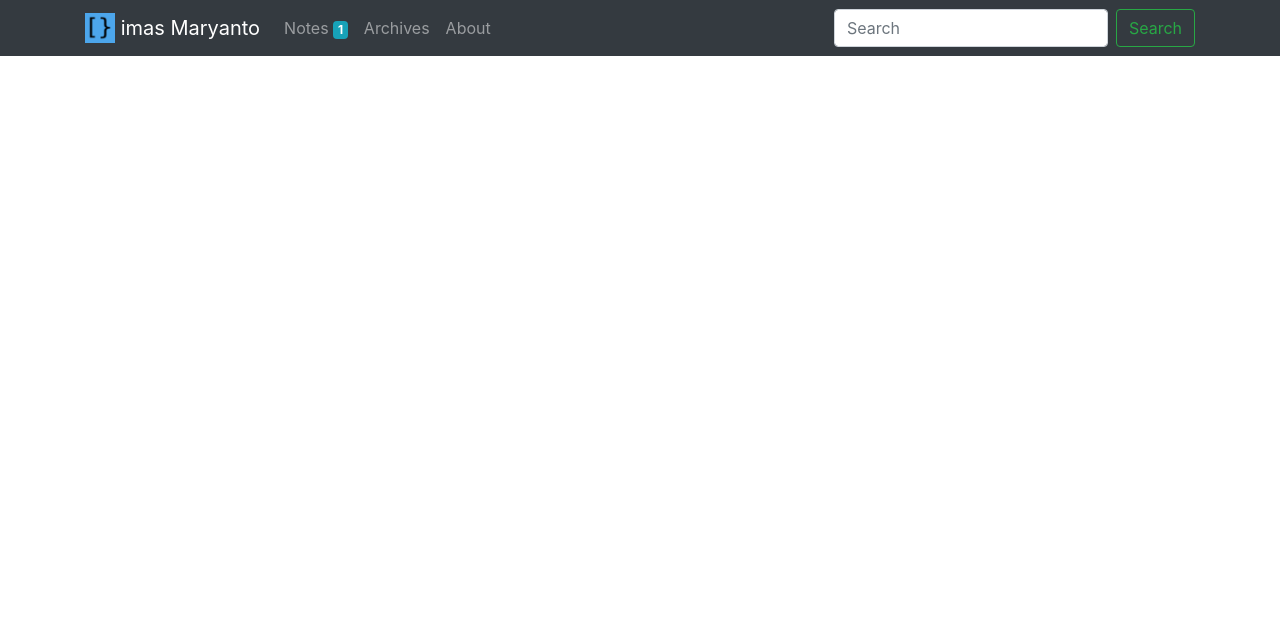
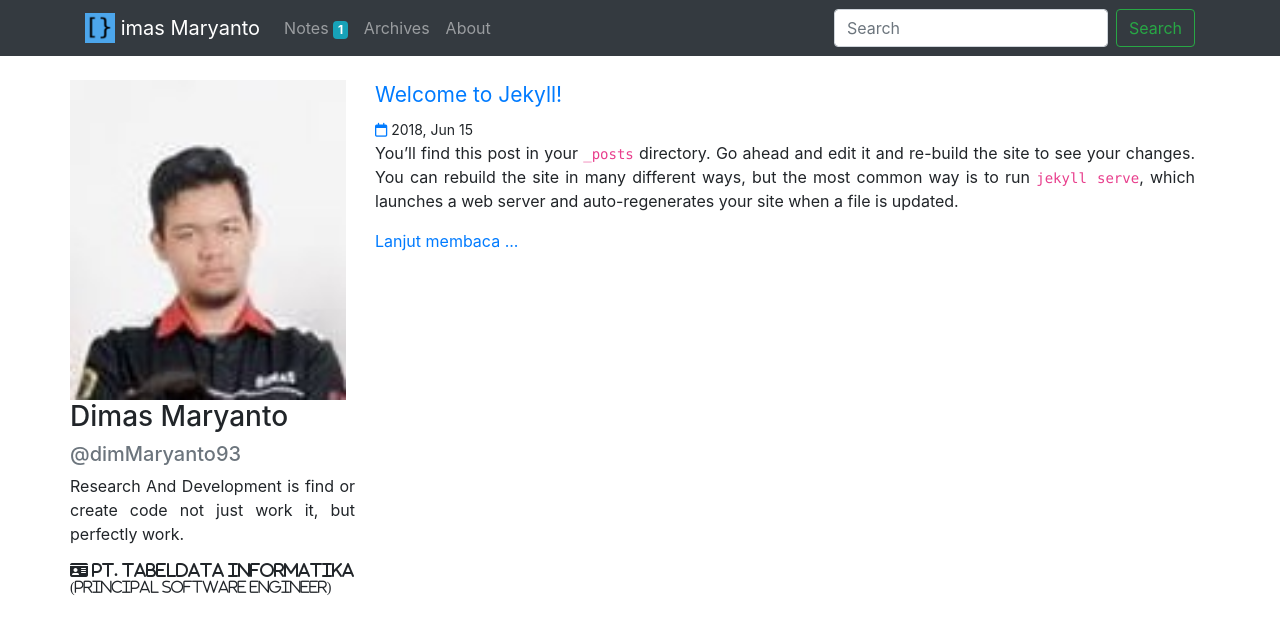
Before and after one commit to dimMaryanto93/dimMaryanto93.github.io, a Jekyll site: the page built from index.html, in a window 1280 px wide. Shown: the top 634 px of the page. Built offline with Jekyll 4.4.1, drawn with Linux system fonts in a browser that asks for light colours; nearby versions of some CDN libraries; library files that are not in the unit come from our copies; the list of posts is cut into pages by our own code.

Commit message:
membuat halaman default

```diff
--- a/_config.yml
+++ b/_config.yml
@@ -28,15 +28,18 @@ github_username:  dimMaryanto93
 # Build settings
 markdown: kramdown
 highlighter: rouge
+paginate: 5
 theme: minima
 gist:
   noscript: false
+
 permalink: /notes/:categories/:title
+paginate_path: page-:num/
+
 plugins:
   - jekyll-feed
   - jekyll-gist
   - jekyll-paginate
-paginate_path: page-:num/
 
 # Exclude from processing.
 # The following items will not be processed, by default. Create a custom list
--- a/_data/profile.yml
+++ b/_data/profile.yml
@@ -3,7 +3,7 @@ namaBelakang: Maryanto
 userId: dimMaryanto93
 tempatLahir: Bandung, Jawa Barat. Indonesia
 tanggalLahir: 28 Maret 1993
-jabatan: Principal Research and Development | Software Engineer
+jabatan: Principal Software Engineer
 perusahaan: PT. Tabeldata Informatika
 email: engineer.dimmaryanto93@outlook.com
 biodata: Research And Development is find or create code not just work it, but perfectly work.
--- a/_layouts/default.html
+++ b/_layouts/default.html
@@ -49,6 +49,7 @@
             </div>
         </div>
     </nav>
+    <br/>
     <div class="row">
         {{content}}
     </div>
--- a/_layouts/home.html
+++ b/_layouts/home.html
@@ -5,10 +5,27 @@ layout: default
 <div class="container">
     <div class="row">
         <div class="col-md-3">
-
+            <div class="row text-center">
+                <img  height="320px" src="{{"/assets/img/profile.jpg" | prepend: site.baseurl }}" alt="Profile" class="img-rounded">
+            </div>
+            <div class="row">
+                <h3>
+                    {{site.data.profile.namaDepan}} {{site.data.profile.namaBelakang}}
+                </h3>
+                <h5 class="text-muted">
+                    @{{site.data.profile.userId}}
+                </h5>
+                <p class="text-justify">
+                    {{site.data.profile.biodata}}
+                </p>
+                <div>
+                    <span class="fa fa-id-card"/> {{site.data.profile.perusahaan}}
+                    <small>({{site.data.profile.jabatan}})</small>
+                </div>
+            </div>
         </div>
-        <div class="col-md-9 col-sm-12 push-left">
-            {{ content }}
+        <div id="content" class="col-md-9 text-justify" style="padding-left: 20px">
+            {{content}}
         </div>
     </div>
 </div>
--- a/_posts/2018-06-15-welcome-to-jekyll.markdown
+++ b/_posts/2018-06-15-welcome-to-jekyll.markdown
@@ -6,6 +6,8 @@ category: jekyll
 tags:
 ---
 You’ll find this post in your `_posts` directory. Go ahead and edit it and re-build the site to see your changes. You can rebuild the site in many different ways, but the most common way is to run `jekyll serve`, which launches a web server and auto-regenerates your site when a file is updated.
+
+<!--more-->
 
 To add new posts, simply add a file in the `_posts` directory that follows the convention `YYYY-MM-DD-name-of-post.ext` and includes the necessary front matter. Take a look at the source for this post to get an idea about how it works.
 
--- /dev/null
+++ b/index.html
@@ -0,0 +1,82 @@
+---
+layout: home
+---
+
+<section>
+    {% for post in paginator.posts %}
+    <div class="section">
+
+        <div class="post-title center">
+            <h4>
+                <small>
+                    <a href="{{ site.baseurl }}{{ post.url }}">{{ post.title }}</a>
+                </small>
+            </h4>
+        </div>
+
+        <div class="post-metadata">
+            <small>
+                <span class="fa fa-calendar-o text-primary"></span>
+                {{ post.date | date: "%Y, %b %-d" }} {% if post.author %}
+                <br/>
+                <i class="fa fa-user text-primary"></i>
+                <span itemprop="name">{{ post.author }}</span>
+                {% endif %}
+            </small>
+        </div>
+
+        <div class="post-content">
+            {% if post.content contains '<!--more-->' %}
+                {{ post.content | split:'<!--more-->' | first }}
+                <p>
+                    <a href="{{ site.baseurl }}{{ post.url }}">Lanjut membaca ...</a>
+                </p>
+            {% else %} {{ post.content }} {% endif %}
+        </div>
+    </div>
+    <div class="divider"></div>
+    {% endfor %}
+</section>
+<br>
+<section style="text-align: right">
+    <div>
+        <ul class="pagination">
+            {% if paginator.total_pages > 1 %}
+                {% if paginator.previous_page %}
+                <li class="page-item">
+                    <a class="page-link" href="{{ paginator.previous_page_path | prepend: site.baseurl | replace: '//', '/' }}">
+                        <span class="fa fa-caret-left" />
+                        Sebelumnya
+                    </a>
+                </li>
+                {% else %}
+                <li class="disabled page-item">
+                    <a class="page-link">
+                        <span class="fa fa-caret-left" />
+                        Sebelumnya
+                    </a>
+                </li>
+                {% endif %}
+                <li class="page-item">
+                    <a class="page-link">Halaman {{ paginator.page }} dari {{ paginator.total_pages }}</a>
+                </li>
+                {% if paginator.next_page %}
+                <li class="page-item">
+                    <a class="page-link" href="{{ paginator.next_page_path | prepend: site.baseurl | replace: '//', '/' }}">
+                        Selanjutnya
+                        <span class="fa fa-caret-right" />
+                    </a>
+                </li class="page-item">
+                {% else %}
+                <li class="disabled">
+                    <a class="page-link">
+                        Selanjutnya
+                        <span class="fa fa-caret-right" />
+                    </a>
+                </li>
+                {% endif %}
+            {% endif %}
+        </ul>
+    </div>
+    <!-- end pagination control -->
+</section>
--- a/index.md
+++ /dev/null
@@ -1,6 +0,0 @@
----
-# Feel free to add content and custom Front Matter to this file.
-# To modify the layout, see https://jekyllrb.com/docs/themes/#overriding-theme-defaults
-
-layout: home
----
```
Also changed, not shown: _layouts/post.html (added, +9 -0 lines), assets/img/profile.jpg.
